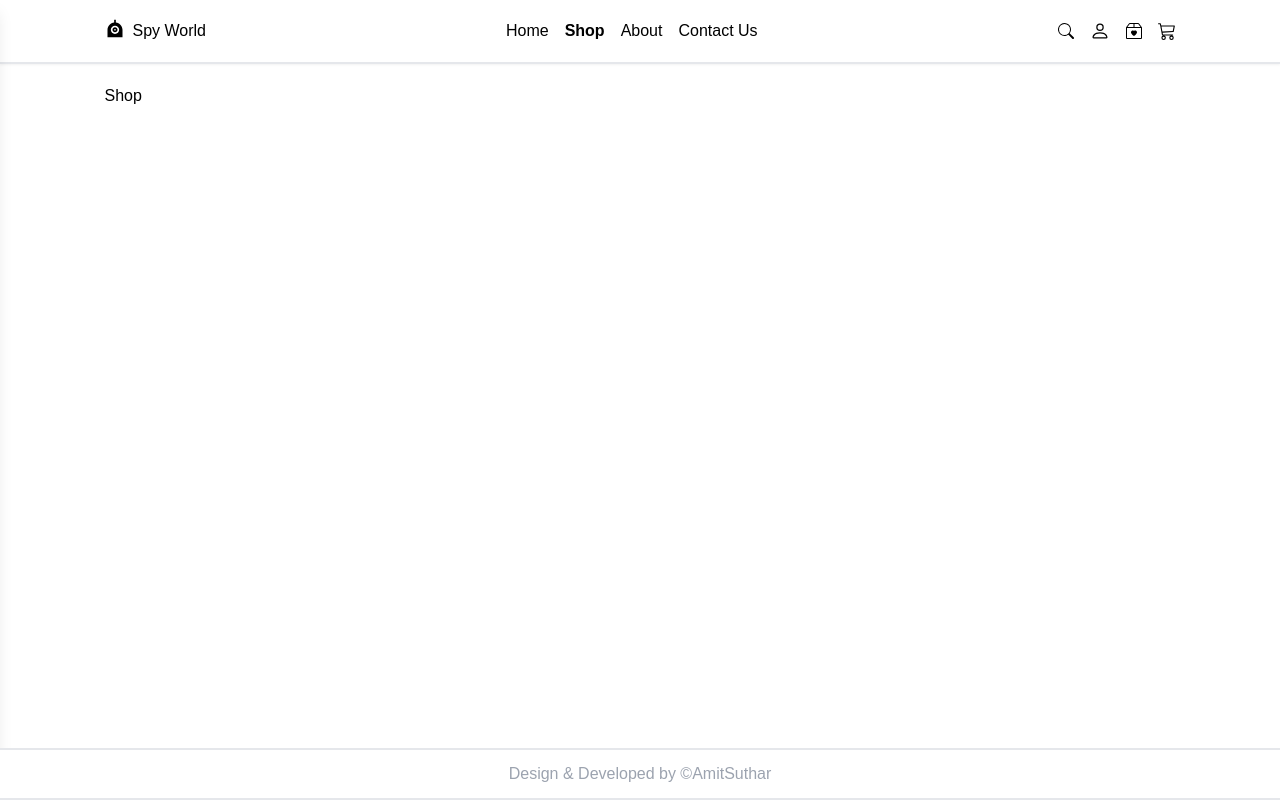
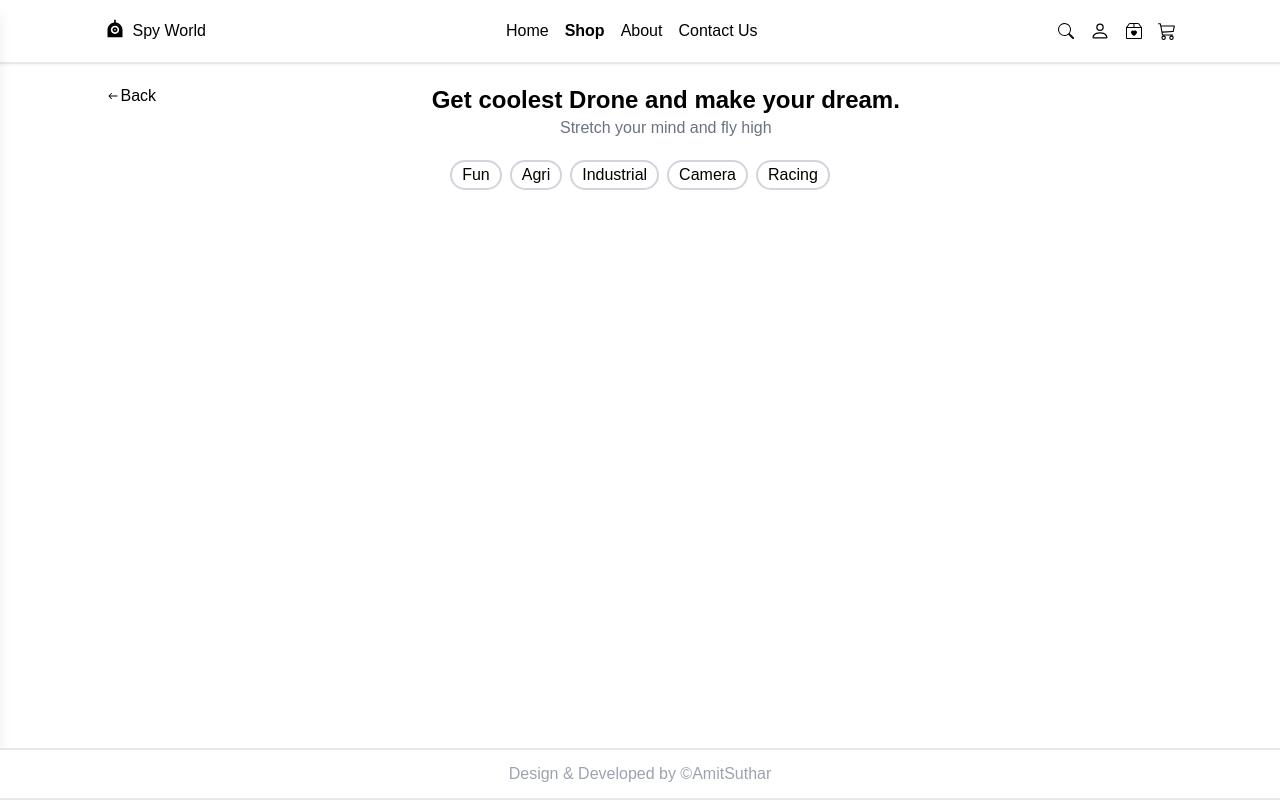
Before and after one commit to amitsuthar803/drone-ecommerce, a React (Vite) app: page /shop in a window 1280 px wide. Built offline with nearby package versions, Linux system fonts and the light colour scheme.

Commit message:
shop  update

```diff
--- a/src/pages/Home.jsx
+++ b/src/pages/Home.jsx
@@ -1,5 +1,4 @@
 import { GiDeliveryDrone } from "react-icons/gi";
-import "./Home.css";
 import { TbDrone } from "react-icons/tb";
 import Personal from "../../assets/personal.png";
 import Geolocation from "../../assets/geo.png";
--- a/src/pages/Shop.jsx
+++ b/src/pages/Shop.jsx
@@ -1,5 +1,43 @@
+import { FaSearch } from "react-icons/fa";
+import { IoIosArrowRoundBack } from "react-icons/io";
+
 function Product() {
-  return <div>Shop</div>;
+  const category = ["fun", "agri", "industrial", "camera", "racing"];
+
+  return (
+    <div className="text-center flex-col flex m-auto w-full justify-center overflow-hidden">
+      <div className="text-center mb-5  flex w-full items-start justify-between">
+        <button className="flex flex-0  max-sm:text-sm items-center">
+          <IoIosArrowRoundBack />
+          Back
+        </button>
+
+        <div className=" flex-1 w-full flex-col ">
+          <h2 className="font-semibold md:text-2xl">
+            Get coolest <span>Drone</span> and make your dream.
+          </h2>
+          <p className="max-sm:text-sm text-gray-500">
+            Stretch your mind and fly high
+          </p>
+        </div>
+      </div>
+
+      <div className="">
+        <div className="flex flex-col items-center justify-start">
+          <div className="flex justify-center gap-2 items-center">
+            {category.map((cate) => (
+              <span
+                key={cate}
+                className="px-[10px] hover:border-black hover:text-white hover:bg-black cursor-pointer capitalize max-sm:text-sm py-[1px] border-2 rounded-full border-gray-300"
+              >
+                {cate}
+              </span>
+            ))}
+          </div>
+        </div>
+      </div>
+    </div>
+  );
 }
 
 export default Product;
--- a/src/ui/Sidebar.jsx
+++ b/src/ui/Sidebar.jsx
@@ -32,7 +32,7 @@ function Sidebar({ setShowSidebar, sidebarRef, showSidebar }) {
   return (
     <div
       ref={sidebarRef}
-      className={`fixed top-0 left-0 h-full lg:-translate-x-full w-64 bg-gray-100 shadow-lg z-10 transform transition-transform duration-300 ${
+      className={`fixed top-0 left-0 border-r-2 h-full lg:-translate-x-full w-64 bg-gray-100 shadow-lg z-10 transform transition-transform duration-300 ${
         showSidebar ? "translate-x-0" : "-translate-x-full"
       }`}
     >
```
Also changed, not shown: src/pages/Home.css (deleted).
